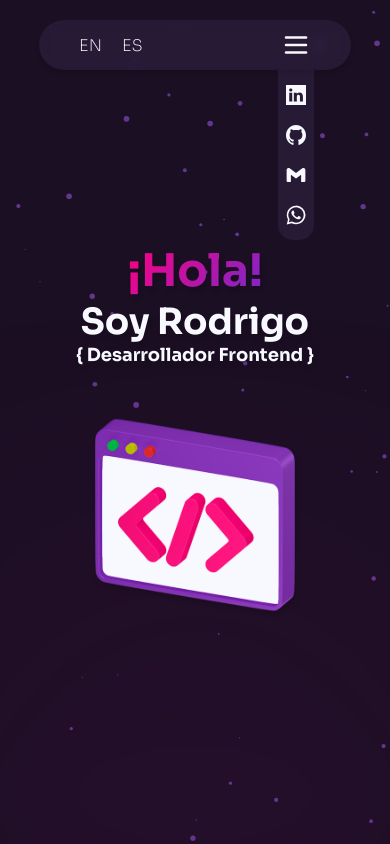
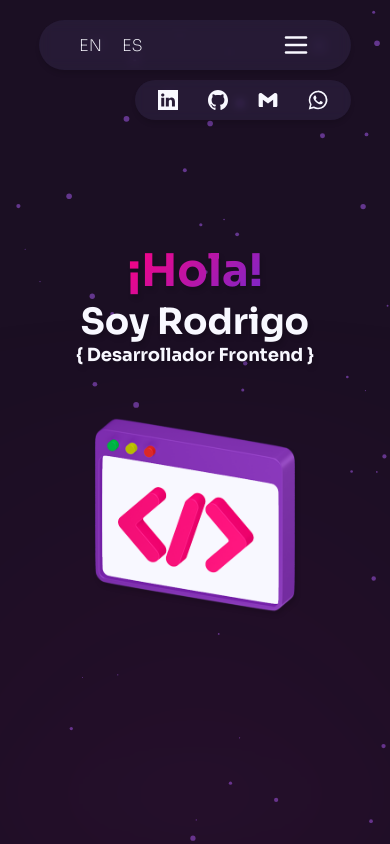
Before and after one commit to rcarlachiani/portfolio, a React (Vite) app: page / in a window 390 px wide. Both pictures are taken after a click on the element 296 px from the left and 45 px from the top of the page. Built offline with nearby package versions, Linux system fonts and the light colour scheme; a web font is replaced by a local one.

Commit message:
Changed burguer menu and fixed z-index

```diff
--- a/src/components/navbar/burguer.tsx
+++ b/src/components/navbar/burguer.tsx
@@ -1,42 +1,35 @@
-import { useState } from "react"
 import { ContainerFlex } from "../../styles/globalStyles"
-import { BurguerIcon } from "../icons/burguer-menu"
 import { Github } from "../icons/github"
 import { Gmail } from "../icons/gmail"
 import { Linkedin } from "../icons/linkedin"
 import { Wpp } from "../icons/wpp"
 import { NavbarLink } from "./navbarStyles"
+interface BurguerMenuProps {
+    open: boolean;
+}
 
-
-const Burguer = () => {
-    const [open, setOpen] = useState(false);
-
+const BurguerMenu: React.FC<BurguerMenuProps> = ({ open }) => {
     return (
-        <>
+        <ContainerFlex
+            display={open ? 'flex' : 'none'}
+            width='100%'
+            position='relative'
+        >
             <ContainerFlex
                 justifycontent='center'
-                flexdirection='column'
-                alignitems='center'
-                onClick={() => setOpen(!open)}
-            >
-                <BurguerIcon />
-                <ContainerFlex
-                    justifycontent='center'
-                    flexdirection='column'
                 position='absolute'
-                    padding='0px 8px'
-                    top='50px'
+                padding='10px 8px'
+                top='60px'
+                right='0'
                 backgroundcolor='hsla(242.2, 49.4%, 67.45%, 0.1)'
                 backgroundblur='blur(4px)'
-                    borderradius='0px 0px 15px 15px'
-                    display={open ? 'flex' : 'none'}
+                boxshadow='0px 4px 4px hsla(0deg, 0%, 0%, 0.1)'
+                borderradius='20px'
                 zindex={5}
             >
                 <NavbarLink
                     href='https://www.linkedin.com/in/rcarlachiani'
                     target='_blank'
-                        margin='5px 0px'
-                        padding='10px 0px 5px 0px'
                 >
                     <Linkedin
                         width='20px'
@@ -45,8 +38,6 @@ const Burguer = () => {
                 <NavbarLink
                     href='https://github.com/rcarlachiani'
                     target='_blank'
-                        margin='5px 0px'
-                        padding='5px 0px'
                 >
                     <Github
                         width='20px'
@@ -55,8 +46,6 @@ const Burguer = () => {
                 <NavbarLink
                     href='mailto:rcarlachiani@gmail.com'
                     target='_blank'
-                        margin='5px 0px'
-                        padding='5px 0px'
                 >
                     <Gmail
                         width='20px'
@@ -65,8 +54,6 @@ const Burguer = () => {
                 <NavbarLink
                     href='https://api.whatsapp.com/send?phone=5493425273690'
                     target='_blank'
-                        margin='5px 0px'
-                        padding='5px 0px 10px 0px'
                 >
                     <Wpp
                         width='20px'
@@ -74,8 +61,7 @@ const Burguer = () => {
                 </NavbarLink>
             </ContainerFlex>
         </ContainerFlex>
-        </>
     )
 }
 
-export default Burguer
+export default BurguerMenu
--- a/src/components/navbar/navbar.tsx
+++ b/src/components/navbar/navbar.tsx
@@ -1,4 +1,4 @@
-import { SetStateAction, useContext } from "react"
+import { SetStateAction, useContext, useEffect, useState } from "react"
 import { ContainerFlex } from "../../styles/globalStyles"
 import { Navbar, NavbarItem, NavbarLink } from "../navbar/navbarStyles"
 import { DeviceContext } from "../../context/context"
@@ -7,7 +7,8 @@ import { Github } from "../icons/github"
 import { Gmail } from "../icons/gmail"
 import { Wpp } from "../icons/wpp"
 import { theme } from "../../theme/theme"
-import Burguer from "./burguer"
+import { BurguerIcon } from "../icons/burguer-menu"
+import BurguerMenu from "./burguer"
 
 interface Props {
     setLanguage: React.Dispatch<SetStateAction<string>>,
@@ -15,16 +16,23 @@ interface Props {
 
 const NavbarComponent = ({ setLanguage }: Props) => {
     const { isMobile } = useContext(DeviceContext);
+    const [open, setOpen] = useState(false);
+
+    useEffect(() => {
+        !isMobile && setOpen(false)
+    }, [isMobile])
 
     return (
         <>
            <ContainerFlex
+                flexdirection='column'
                 width='100%'
                 position='absolute'
                 top='20px'
                 zindex={3}
                 padding='0 10vw'
            >
+                <BurguerMenu open={open}/>
                 <Navbar
                     width='inherit'
                     height='50px'
@@ -50,7 +58,14 @@ const NavbarComponent = ({ setLanguage }: Props) => {
                         </NavbarItem>
                     </ContainerFlex>
                     {isMobile ? (
-                        <Burguer />
+                        <ContainerFlex
+                            justifycontent='center'
+                            flexdirection='column'
+                            alignitems='center'
+                            onClick={() => setOpen(!open)}
+                        >
+                            <BurguerIcon />
+                        </ContainerFlex>
                     ) : (
                         <ContainerFlex alignitems='center'>
                             <NavbarLink
--- a/src/pages/experience/experience.tsx
+++ b/src/pages/experience/experience.tsx
@@ -45,7 +45,7 @@ const Experience = () => {
                 gapxl='25px'
             >
                 {data.projects.map((project) => (
-                    <Project projectData={project}/>
+                    <Project key={project.id} projectData={project}/>
                 ))}
             </ContainerFlex>
         </ContainerFlex>
--- a/src/styles/globalStyles.tsx
+++ b/src/styles/globalStyles.tsx
@@ -6,6 +6,8 @@ interface PropsContainerFlex {
     position?: string,
     top?: string,
     bottom?: string,
+    left?: string,
+    right?: string,
     flexdirection?: string,
     flexdirectionsm?: string,
     flexdirectionmd?: string,
@@ -163,6 +165,8 @@ export const ContainerFlex = styled.div<PropsContainerFlex>`
     position: ${(props) => props.position};
     top: ${(props) => props.top};
     bottom: ${(props) => props.bottom};
+    left: ${(props) => props.left};
+    right: ${(props) => props.right};
     flex-direction: ${(props) => props.flexdirection};
     flex-wrap: ${(props) => props.flexwrap};
     flex-basis: ${(props) => props.flexbasis};
```
Also changed, not shown: src/components/particlesBackground/particlesStyles.tsx (deleted, +0 -11 lines). Lines whose indentation alone changed are shown as unchanged.
